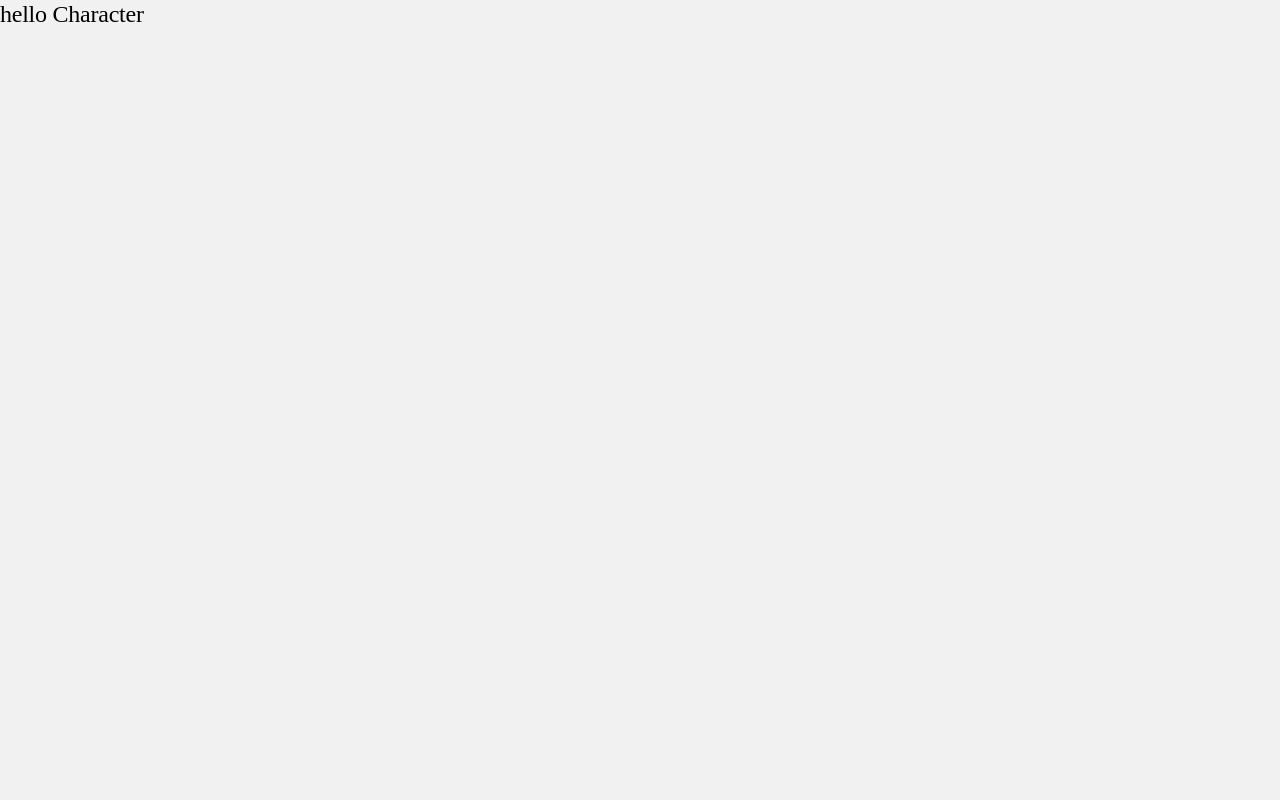
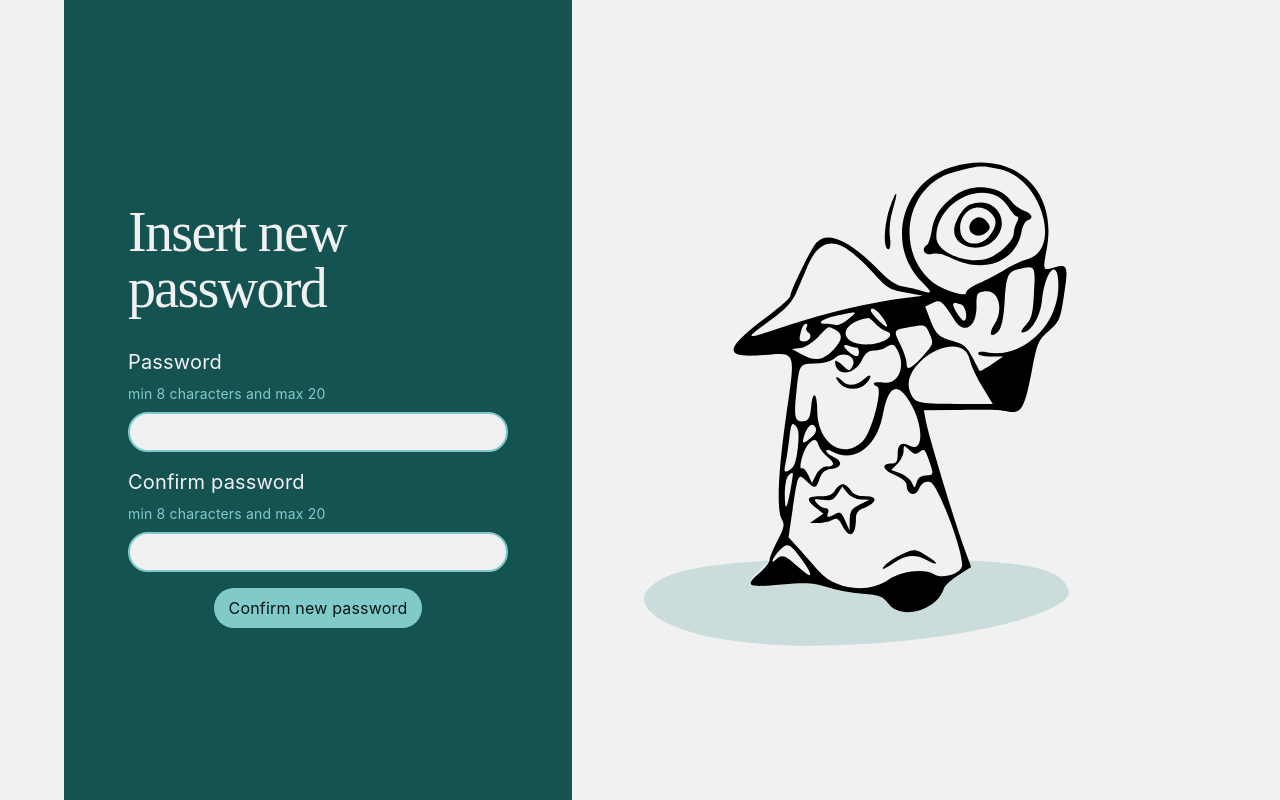
Before and after one commit to juleskj/dnd-react-flask, a React (Vite) app: page /new-password in a window 1280 px wide. Built offline with nearby package versions, Linux system fonts and the light colour scheme; a web font is replaced by a local one.

Commit message:
adding new-password and forgot-password

```diff
--- a/src/components/LoginForm.jsx
+++ b/src/components/LoginForm.jsx
@@ -67,7 +67,7 @@ export default function LoginForm({ children, formTitle, buttonText, formMethod
       <h1 className="text-6xl text-left font-heading text-light-100!">{formTitle}</h1>
       <form action="" className="grid gap-y-4 text-left" onSubmit={handleSubmit} method={formMethod}>
         {children}
-        <Button buttonText="Login" buttonType />
+        <Button buttonText={buttonText} buttonType />
       </form>
     </section>
   );
--- a/src/pages/ForgotPassword.jsx
+++ b/src/pages/ForgotPassword.jsx
@@ -1,30 +1,13 @@
 import LoginLayout from "../components/LoginLayout";
 import LoginForm from "../components/LoginForm";
 import InputField from "../components/InputField";
+
 function ForgotPassword() {
   return (
     <LoginLayout>
       <LoginForm buttonText="Confirm" formTitle="Forgot password">
         <InputField iDhtmlFor="email" inputName="email" labelText="Email" />
-        <InputField
-          iDhtmlFor="password"
-          type="password"
-          inputName="password"
-          labelText="Password"
-          required={true}
-          inputRequirements="min 8 characters and max 20"
-          maxlength={20}
-          minlength={8}
-        />
-        <span className="flex gap-1 text-light-100">
-          <p className="text-sm!">Don't have an account?</p>{" "}
-          <Link className="cursor-pointer text-sm!" to="/signup">
-            Signup
-          </Link>
-        </span>
-        <Link className="cursor-pointer text-sm! text-light-100" to="/forgot-password">
-          Forgot your password?
-        </Link>
+        <p className="text-sm! text-light-100">Put in your email to create a new password.</p>
       </LoginForm>
     </LoginLayout>
   );
--- a/src/pages/Login.jsx
+++ b/src/pages/Login.jsx
@@ -2,11 +2,12 @@ import LoginLayout from "../components/LoginLayout";
 import LoginForm from "../components/LoginForm";
 import InputField from "../components/InputField";
 import { Link } from "react-router";
+
 function Login() {
   return (
     <LoginLayout>
       <LoginForm buttonText="Login" formTitle="Login" me="cursor-pointer">
-        <InputField iDhtmlFor="email" inputName="email" labelText="Email" />
+        <InputField iDhtmlFor="email" inputName="email" labelText="Email" required={true} />
         <InputField
           iDhtmlFor="password"
           type="password"
--- a/src/pages/NewPassword.jsx
+++ b/src/pages/NewPassword.jsx
@@ -1,8 +1,33 @@
+import LoginLayout from "../components/LoginLayout";
+import LoginForm from "../components/LoginForm";
+import InputField from "../components/InputField";
+
 function NewPassword() {
   return (
-    <div>
-      <h2>hello Character</h2>
-    </div>
+    <LoginLayout>
+      <LoginForm buttonText="Confirm new password" formTitle="Insert new password">
+        <InputField
+          iDhtmlFor="password"
+          type="password"
+          inputName="password"
+          labelText="Password"
+          inputRequirements="min 8 characters and max 20"
+          required={true}
+          maxlength={20}
+          minlength={8}
+        />
+        <InputField
+          iDhtmlFor="repeated-password"
+          type="password"
+          inputName="repeated-password"
+          labelText="Confirm password"
+          required={true}
+          inputRequirements="min 8 characters and max 20"
+          maxlength={20}
+          minlength={8}
+        />
+      </LoginForm>
+    </LoginLayout>
   );
 }
 
--- a/src/pages/Signup.jsx
+++ b/src/pages/Signup.jsx
@@ -1,8 +1,34 @@
+import LoginLayout from "../components/LoginLayout";
+import LoginForm from "../components/LoginForm";
+import InputField from "../components/InputField";
+import { Link } from "react-router";
+
 function Signup() {
   return (
-    <div>
-      <h2>hello Character</h2>
-    </div>
+    <LoginLayout>
+      <LoginForm buttonText="Signup" formTitle="Signup" variant="dark">
+        <InputField iDhtmlFor="email" inputName="email" labelText="Email" required={true} />
+        <InputField
+          iDhtmlFor="password"
+          type="password"
+          inputName="password"
+          labelText="Password"
+          required={true}
+          inputRequirements="min 8 characters and max 20"
+          maxlength={20}
+          minlength={8}
+        />
+        <span className="flex gap-1 text-light-100">
+          <p className="text-sm!">Don't have an account?</p>{" "}
+          <Link className="cursor-pointer text-sm!" to="/signup">
+            Signup
+          </Link>
+        </span>
+        <Link className="cursor-pointer text-sm! text-light-100" to="/forgot-password">
+          Forgot your password?
+        </Link>
+      </LoginForm>
+    </LoginLayout>
   );
 }
 
```
